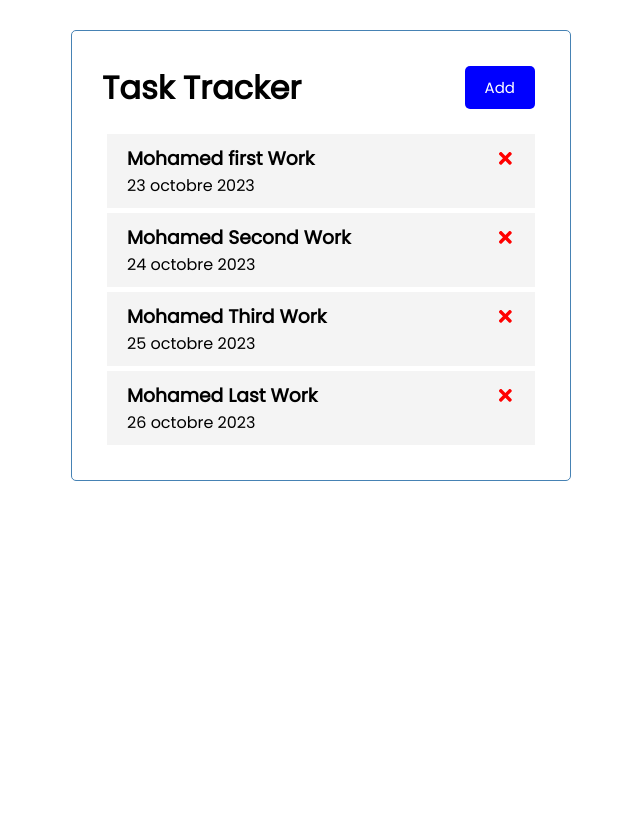
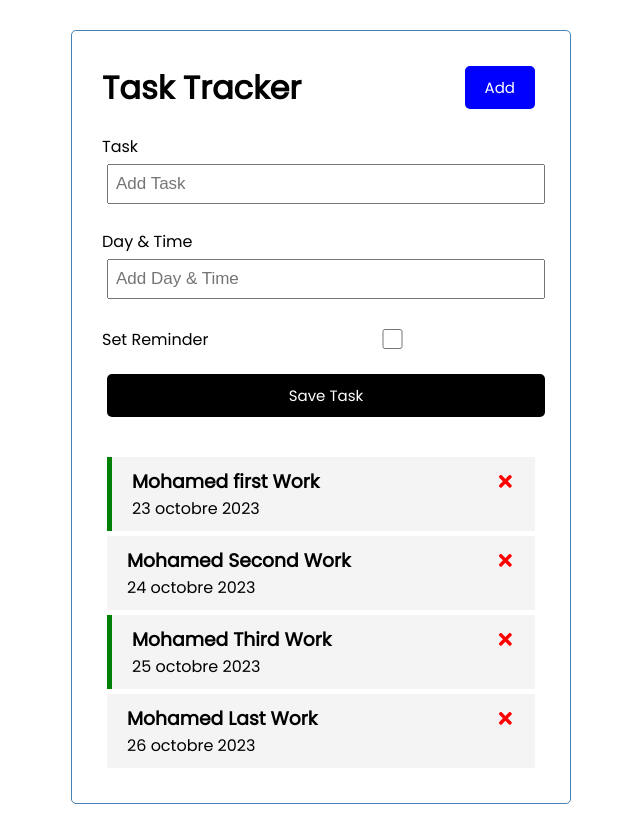
Before and after one commit to medoum/testReact, a React (Create React App) app: page / in a window 1280 px wide. Shown: the whole page, without its empty margins (319-959 px from the left). Before the commit the page ends 800 px from the top, so only its background shows below. Built offline with nearby package versions, Linux system fonts and the light colour scheme.

Commit message:
add task

```diff
--- a/src/App.js
+++ b/src/App.js
@@ -1,6 +1,7 @@
 import Header from "./component/Header";
 import Tasks from "./component/Tasks";
 import { useState } from "react";
+import AddTask from "./component/AddTask";
 
 const App = () => {
 
@@ -39,11 +40,14 @@ const App = () => {
 
 // Toggle Reminder
 const toggleReminder = (id) => {
-  setTasks(tasks.map((task)=>task.id))
+  setTasks(tasks.map((task)=>task.id === id
+  ? {...task, reminder: !task.reminder} : task
+   ))
 }
   return (
     <div className="container">
       <Header />
+      <AddTask />
        {tasks.length > 0 ?  <Tasks tasks={tasks} onDelete={deleteTask} onToggle={toggleReminder} /> : ( 'No task to show') }
     </div>
 
--- /dev/null
+++ b/src/component/AddTask.js
@@ -0,0 +1,26 @@
+import React from 'react'
+
+const AddTask = () => {
+  return (
+    <div>
+        <form className='add-form'>
+            <div className='form-control'>
+                <label>Task</label>
+                <input type='text' placeholder='Add Task' />
+            </div>
+            <div className='form-control'>
+                <label>Day & Time</label>
+                <input type='text' placeholder='Add Day & Time' />
+            </div>
+            <div className='form-control form-control-check'>
+                <label>Set Reminder</label>
+                <input type='checkbox' />
+            </div>
+
+            <input type='submit' value='Save Task' className='btn btn-block' />
+        </form>
+    </div>
+  )
+}
+
+export default AddTask
--- a/src/component/Task.js
+++ b/src/component/Task.js
@@ -2,7 +2,9 @@ import { FaTimes } from 'react-icons/fa';
 
 const Task = ({task, onDelete, onToggle}) => {
   return (
-    <div className="task" onDoubleClick={()=>(onToggle(task.id))}>
+    <div className={`task ${task.reminder ?
+      'reminder': ''}`}
+      onDoubleClick={()=>onToggle(task.id)}>
         <h3>{task.text} <FaTimes style={{color: 'red', cursor:
         'pointer'}}
         onClick={() =>onDelete(task.id)} />
```
